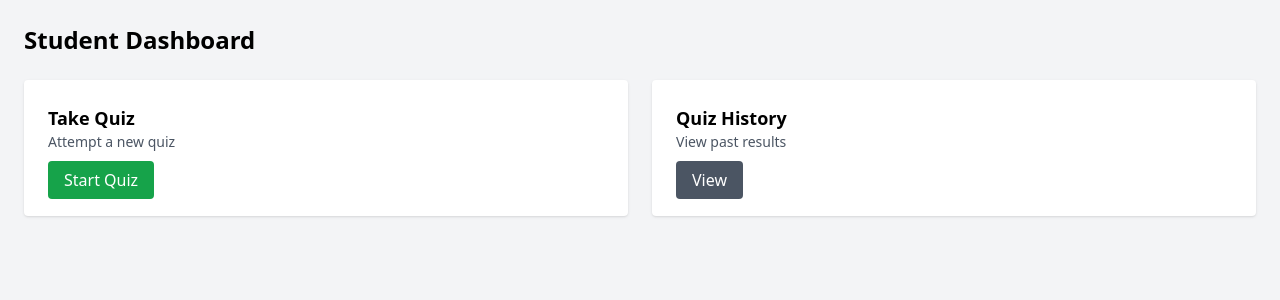
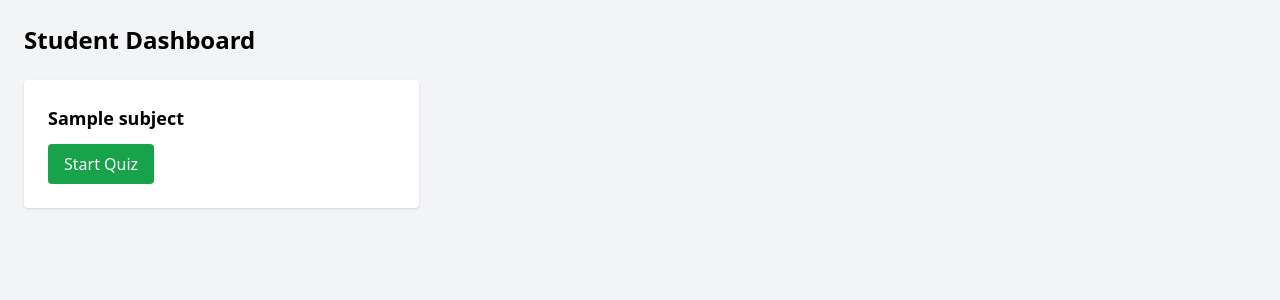
Before and after one commit to Tobi395/quiz-cbt-app, a Flask app: page /student in a window 1280 px wide. Shown: the part 56-356 px from the top of the page. Run offline with Flask 3, Linux system fonts and the light colour scheme; a user stored in the database is signed in; tables that the repository leaves empty hold one stand-in row (values such as "Sample post"); some libraries are stand-ins or nearby versions.

Commit message:
Update student dashboard layout and quiz links

```diff
--- a/templates/student_dashboard.html
+++ b/templates/student_dashboard.html
@@ -2,17 +2,15 @@
 {% block content %}
 <h2 class="text-2xl font-bold mb-6">Student Dashboard</h2>
 
-<div class="grid md:grid-cols-2 gap-6">
+<div class="grid md:grid-cols-3 gap-6">
+  {% for s in subjects %}
   <div class="bg-white p-6 rounded shadow">
-    <h3 class="font-semibold text-lg">Take Quiz</h3>
-    <p class="text-sm text-gray-600 mb-4">Attempt a new quiz</p>
-    <a href="/take-quiz" class="bg-green-600 text-white px-4 py-2 rounded">Start Quiz</a>
+    <h3 class="font-semibold text-lg">{{ s.name }}</h3>
+    <a href="/take-quiz/{{ s.id }}"
+       class="mt-3 inline-block bg-green-600 text-white px-4 py-2 rounded">
+      Start Quiz
+    </a>
   </div>
-
-  <div class="bg-white p-6 rounded shadow">
-    <h3 class="font-semibold text-lg">Quiz History</h3>
-    <p class="text-sm text-gray-600 mb-4">View past results</p>
-    <a href="/history" class="bg-gray-600 text-white px-4 py-2 rounded">View</a>
-  </div>
+  {% endfor %}
 </div>
 {% endblock %}
```
